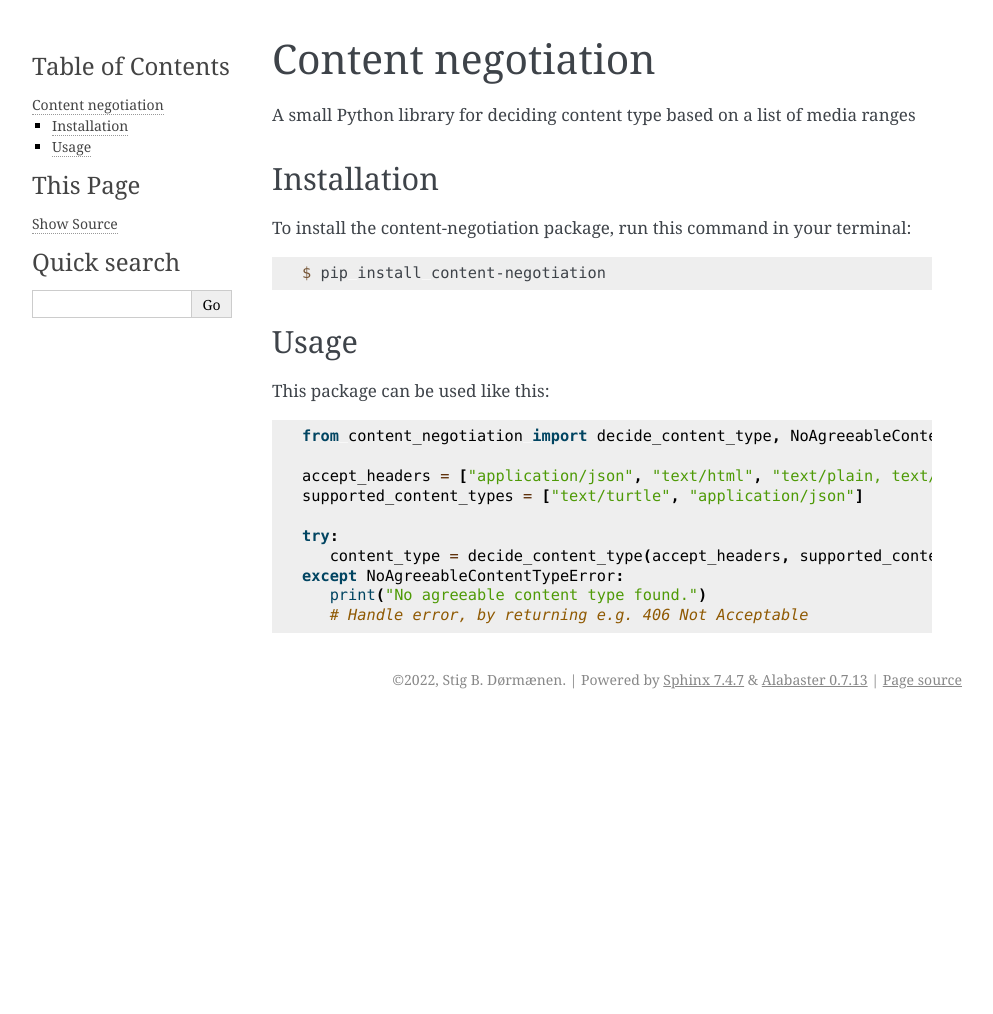
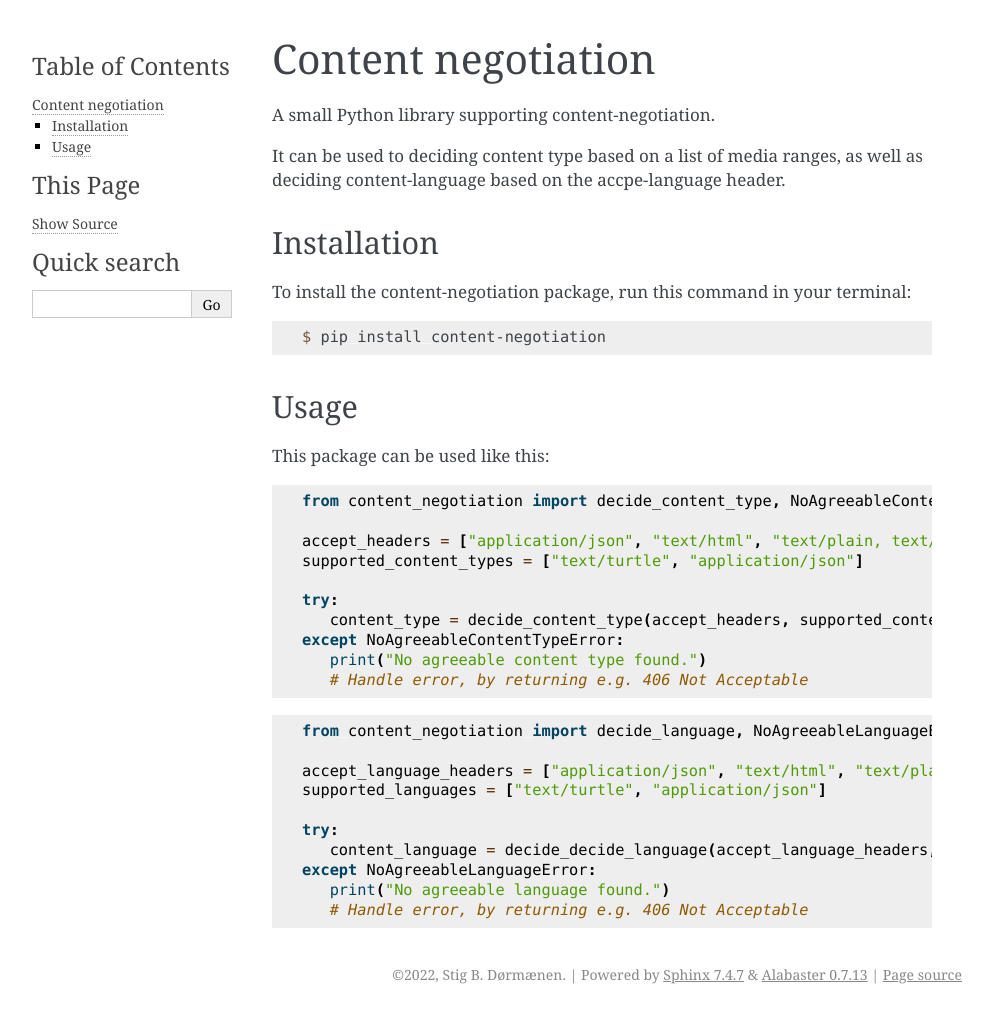
Before and after one commit to Informasjonsforvaltning/content-negotiation, a Sphinx documentation site: the page built from docs/index.rst, in a window 1280 px wide. Shown: the whole page, without its empty margins (148-1141 px from the left). Built offline with Sphinx 7.4.7, drawn with Linux system fonts in a browser that asks for light colours; before the commit the page ends 900 px from its top, so only the background shows below that.

Commit message:
chore: fix docs

```diff
--- a/docs/index.rst
+++ b/docs/index.rst
@@ -8,7 +8,9 @@ Content negotiation
    license
    reference
 
-A small Python library for deciding content type based on a list of media ranges
+A small Python library supporting content-negotiation.
+
+It can be used to deciding content type based on a list of media ranges, as well as deciding content-language based on the accpe-language header.
 
 
 Installation
@@ -38,3 +40,17 @@ This package can be used like this:
    except NoAgreeableContentTypeError:
       print("No agreeable content type found.")
       # Handle error, by returning e.g. 406 Not Acceptable
+
+
+.. code-block:: python
+
+   from content_negotiation import decide_language, NoAgreeableLanguageError
+
+   accept_language_headers = ["application/json", "text/html", "text/plain, text/*;q=0.8"]
+   supported_languages = ["text/turtle", "application/json"]
+
+   try:
+      content_language = decide_decide_language(accept_language_headers, supported_languages)
+   except NoAgreeableLanguageError:
+      print("No agreeable language found.")
+      # Handle error, by returning e.g. 406 Not Acceptable
```
Also changed, not shown: README.md (+20 -1 lines), docs/reference.rst (+9 -0 lines), 2 other files.
